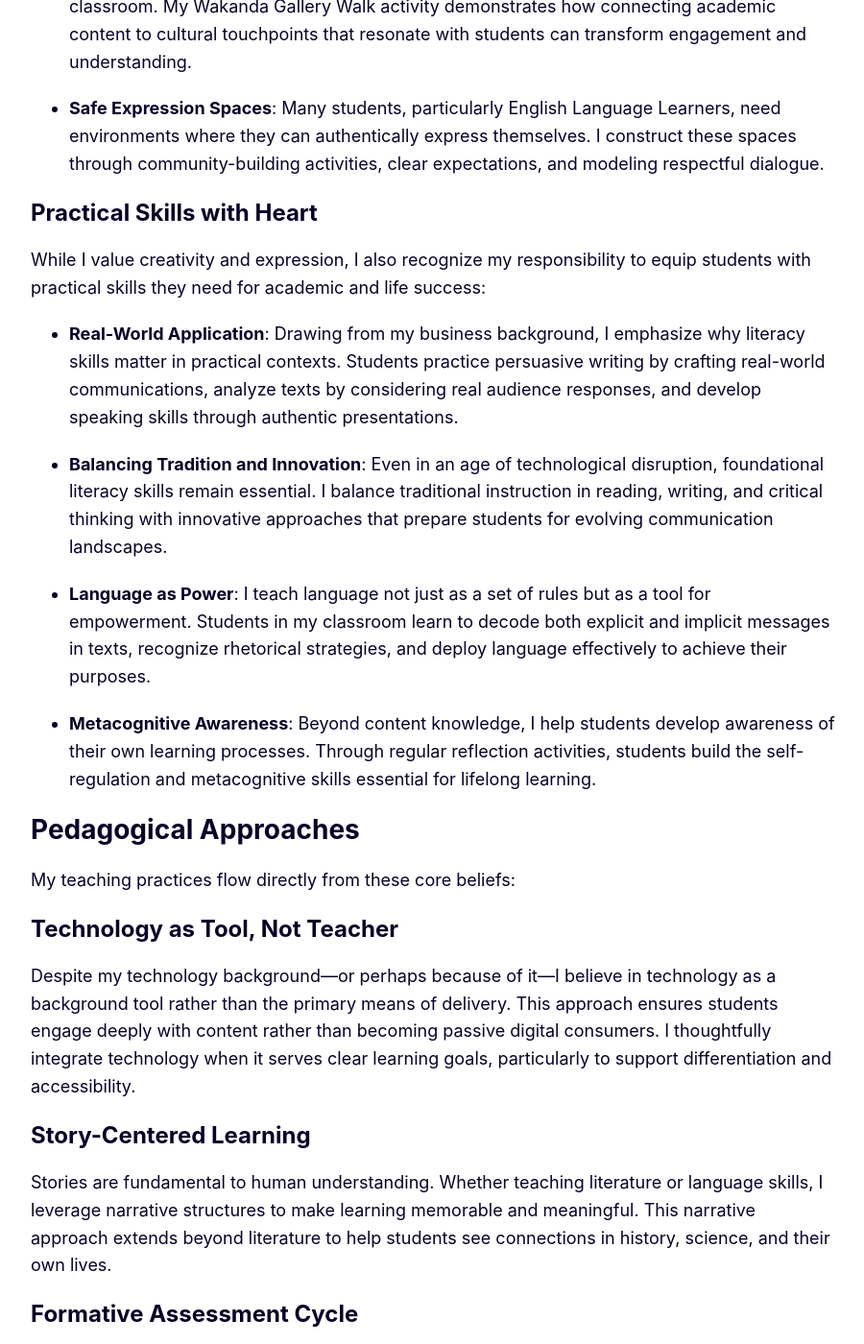
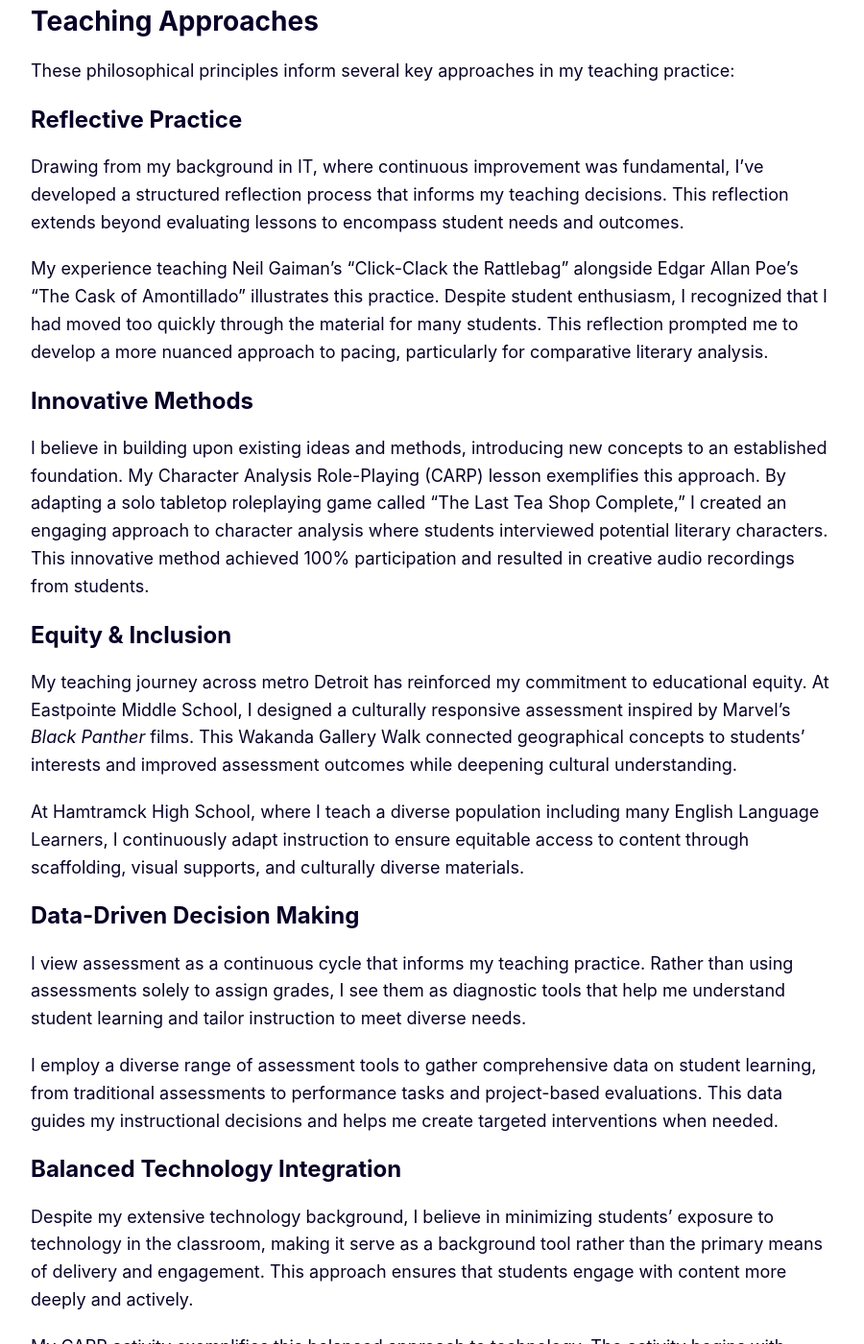
Before and after one commit to geoffreysperl/teaching, a Jekyll site: the page built from _pages/philosophy.md, in a window 1280 px wide and 1400 px high, scrolled down 1274 px. Shown: the whole window at 96% size, without its empty margins (188-1088 px from the left). Built offline with Jekyll 4.4.1, drawn with Linux system fonts in a browser that asks for light colours; some of the changed text lies outside the part shown.

Commit message:
Clean it up

```diff
--- a/_pages/philosophy.md
+++ b/_pages/philosophy.md
@@ -1,7 +1,7 @@
 ---
 layout: page
-title: Teaching Philosophy
-description: My approach to education and foundational beliefs about teaching and learning
+title: Philosophy & Approach
+description: My teaching philosophy and methodological approach
 permalink: /philosophy/
 ---
 
@@ -13,70 +13,60 @@
   </div>
 </div>
 
-## Philosophy Overview
+## Teaching Philosophy
 
-My teaching philosophy centers on creating learning experiences that honor student individuality while developing practical skills with heart. Drawing from both my extensive technology background and my passion for literature and language, I approach education as a blend of art and science—where evidence-based methods meet creative inspiration.
-
-## Core Beliefs
+My teaching philosophy centers on two fundamental principles:
 
 ### Individuality Matters
 
-Every student enters my classroom as a unique constellation of talents, interests, challenges, and dreams. This fundamental belief shapes my approach in several ways:
+Every student is a unique constellation of talents, dreams, and challenges. I believe in celebrating their individuality through:
 
-- **Differentiated Instruction**: I design learning experiences with multiple entry points and various paths to demonstrate understanding. When teaching literary analysis, for example, I offer options ranging from traditional written analysis to multimedia interpretation or dramatic presentation.
-
-- **Student Voice and Choice**: Learning deepens when students have agency. My Character Analysis Role-Playing (CARP) activities exemplify this approach by allowing students to explore literary characters through their own questions and decisions, creating authentic engagement with texts.
-
-- **Cultural Responsiveness**: I celebrate the diverse backgrounds my students bring to the classroom. My Wakanda Gallery Walk activity demonstrates how connecting academic content to cultural touchpoints that resonate with students can transform engagement and understanding.
-
-- **Safe Expression Spaces**: Many students, particularly English Language Learners, need environments where they can authentically express themselves. I construct these spaces through community-building activities, clear expectations, and modeling respectful dialogue.
+- Creating spaces where even the most reluctant learners can express themselves authentically
+- Designing instruction with multiple entry points and paths to success
+- Connecting content to students' interests and experiences
+- Honoring the diverse backgrounds my students bring to the classroom
 
 ### Practical Skills with Heart
 
-While I value creativity and expression, I also recognize my responsibility to equip students with practical skills they need for academic and life success:
+Drawing from my business background, I emphasize why literacy skills matter in practical contexts:
 
-- **Real-World Application**: Drawing from my business background, I emphasize why literacy skills matter in practical contexts. Students practice persuasive writing by crafting real-world communications, analyze texts by considering real audience responses, and develop speaking skills through authentic presentations.
+- Reading and listening aren't just about decoding words; they're about decoding life
+- Writing and speaking aren't merely academic exercises; they're shaping thoughts into existence
+- Even in an age of generative AI, these fundamental skills remain essential for success
+- Language skills are tools for empowerment, enabling students to navigate and shape their worlds
 
-- **Balancing Tradition and Innovation**: Even in an age of technological disruption, foundational literacy skills remain essential. I balance traditional instruction in reading, writing, and critical thinking with innovative approaches that prepare students for evolving communication landscapes.
+## Teaching Approaches
 
-- **Language as Power**: I teach language not just as a set of rules but as a tool for empowerment. Students in my classroom learn to decode both explicit and implicit messages in texts, recognize rhetorical strategies, and deploy language effectively to achieve their purposes.
+These philosophical principles inform several key approaches in my teaching practice:
 
-- **Metacognitive Awareness**: Beyond content knowledge, I help students develop awareness of their own learning processes. Through regular reflection activities, students build the self-regulation and metacognitive skills essential for lifelong learning.
+### Reflective Practice
 
-## Pedagogical Approaches
+Drawing from my background in IT, where continuous improvement was fundamental, I've developed a structured reflection process that informs my teaching decisions. This reflection extends beyond evaluating lessons to encompass student needs and outcomes.
 
-My teaching practices flow directly from these core beliefs:
+My experience teaching Neil Gaiman's "Click-Clack the Rattlebag" alongside Edgar Allan Poe's "The Cask of Amontillado" illustrates this practice. Despite student enthusiasm, I recognized that I had moved too quickly through the material for many students. This reflection prompted me to develop a more nuanced approach to pacing, particularly for comparative literary analysis.
 
-### Technology as Tool, Not Teacher
+### Innovative Methods
 
-Despite my technology background—or perhaps because of it—I believe in technology as a background tool rather than the primary means of delivery. This approach ensures students engage deeply with content rather than becoming passive digital consumers. I thoughtfully integrate technology when it serves clear learning goals, particularly to support differentiation and accessibility.
+I believe in building upon existing ideas and methods, introducing new concepts to an established foundation. My Character Analysis Role-Playing (CARP) lesson exemplifies this approach. By adapting a solo tabletop roleplaying game called "The Last Tea Shop Complete," I created an engaging approach to character analysis where students interviewed potential literary characters. This innovative method achieved 100% participation and resulted in creative audio recordings from students.
 
-### Story-Centered Learning
+### Equity & Inclusion
 
-Stories are fundamental to human understanding. Whether teaching literature or language skills, I leverage narrative structures to make learning memorable and meaningful. This narrative approach extends beyond literature to help students see connections in history, science, and their own lives.
+My teaching journey across metro Detroit has reinforced my commitment to educational equity. At Eastpointe Middle School, I designed a culturally responsive assessment inspired by Marvel's *Black Panther* films. This Wakanda Gallery Walk connected geographical concepts to students' interests and improved assessment outcomes while deepening cultural understanding.
 
-### Formative Assessment Cycle
+At Hamtramck High School, where I teach a diverse population including many English Language Learners, I continuously adapt instruction to ensure equitable access to content through scaffolding, visual supports, and culturally diverse materials.
 
-I view assessment primarily as a tool for improvement, not just evaluation. Through regular formative assessments, I gather data to adjust instruction, provide targeted feedback, and help students monitor their own progress. This cycle creates responsive teaching that meets students where they are.
+### Data-Driven Decision Making
 
-### Collaborative Learning Communities
+I view assessment as a continuous cycle that informs my teaching practice. Rather than using assessments solely to assign grades, I see them as diagnostic tools that help me understand student learning and tailor instruction to meet diverse needs.
 
-Learning is inherently social. I structure classroom activities to promote meaningful collaboration, where students build knowledge together through discussion, peer feedback, and group projects. These communities mirror the collaborative environments students will encounter in future academic and professional settings.
+I employ a diverse range of assessment tools to gather comprehensive data on student learning, from traditional assessments to performance tasks and project-based evaluations. This data guides my instructional decisions and helps me create targeted interventions when needed.
 
-## In Practice
+### Balanced Technology Integration
 
-This philosophy manifests in my classroom through:
+Despite my extensive technology background, I believe in minimizing students' exposure to technology in the classroom, making it serve as a background tool rather than the primary means of delivery and engagement. This approach ensures that students engage with content more deeply and actively.
 
-- **Active Learning**: Students in my classroom are rarely passive recipients of information. Instead, they analyze, create, debate, perform, and problem-solve.
+My CARP activity exemplifies this balanced approach to technology. The activity begins with analog components (physical dice, handwritten journaling) and incorporates technology strategically (audio recording) only where it genuinely enhances the learning experience.
 
-- **Text Complexity**: I select rich, complex texts that reward deep engagement, scaffolding appropriately to ensure all students can access challenging material.
+## Continuous Growth
 
-- **Multimodal Expression**: Students express understanding through various modes—writing, speaking, visual representation, performance—developing versatile communication skills.
-
-- **Reflective Practice**: Both students and I engage in regular reflection to refine our approaches and deepen understanding.
-
-## Ongoing Growth
-
-My philosophy continues to evolve through formal education, professional development, collaboration with colleagues, and—most importantly—what I learn from my students every day. As I pursue my Master's degree and doctoral studies, I remain committed to bridging research and practice, constantly refining my approach to better serve the unique individuals in my classroom.
-
-In essence, my teaching philosophy embraces both the art and science of education—combining evidence-based practices with the creativity and heart essential to meaningful learning. I strive to create a classroom where rigorous standards coexist with joy in learning, where students develop practical skills while finding their authentic voices, and where every individual is valued for their unique contributions to our learning community.
+My teaching philosophy and approaches continue to evolve through formal education, professional development, collaboration with colleagues, and—most importantly—what I learn from my students every day. As I pursue my Master's degree and doctoral studies, I remain committed to bridging research and practice, constantly refining my approach to better serve the unique individuals in my classroom.
--- /dev/null
+++ b/_pages/research.md
@@ -0,0 +1,64 @@
+---
+layout: page
+title: Research & Innovation
+description: My scholarly work and innovative teaching approaches
+permalink: /research/
+---
+
+<div class="gallery-box">
+  <div class="gallery">
+    <img src="/media/images/looking.png" loading="lazy">
+    <img src="/media/images/centered.png" loading="lazy">
+    <img src="/media/images/addressing.png" loading="lazy">
+  </div>
+</div>
+
+## Thesis Research
+
+My current research focuses on the effects of tabletop roleplaying games (TTRPGs) in the classroom on the academic literacy of secondary students. This work examines how structured roleplay can enhance student engagement and literacy development through:
+
+* Reading comprehension and critical analysis
+* Vocabulary development and language skills
+* Writing skills and creative expression
+* Narrative competence and storytelling
+
+This research bridges theoretical foundations from play theory, developmental psychology, and literacy research with practical classroom applications, offering a framework for educators interested in game-based learning approaches.
+
+## Character Analysis Role-Playing (CARP)
+
+During my student teaching in 2023-24, I developed and implemented a lesson using concepts from tabletop role-playing games to analyze characters in "The Most Dangerous Game." By adapting a solo TTRPG called "The Last Tea Shop Complete," I created an engaging approach to character analysis where students interviewed potential heroes or villains.
+
+This innovative method achieved 100% participation and resulted in creative audio recordings from students, demonstrating how game-based approaches can transform traditionally passive learning activities into dynamic, engaging experiences.
+
+You can download the game instructions for free on [Teachers Pay Teachers](https://www.teacherspayteachers.com/Product/Character-Analysis-Roleplaying-CARP-The-Most-Dangerous-Game-11492335).
+
+## Upcoming Presentation
+
+I will be presenting at Chaosium Con 2025 on a panel titled "TTRPGs in Education: Theory, Practice & Play," where I'll be sharing insights from my classroom implementation and research. This presentation will explore:
+
+* Theoretical foundations of game-based learning
+* Practical strategies for implementing TTRPGs in diverse classrooms
+* Assessment approaches for game-based learning activities
+* Connections between gameplay and academic literacy development
+
+## Professional Growth
+
+As I continue to develop as an educator and researcher, I'm focusing on several key areas:
+
+* Completing my thesis research on TTRPGs in education (currently in the writing stage)
+* Expanding my repertoire of culturally responsive teaching strategies
+* Deepening my expertise in supporting English Language Learners
+* Creating instructional resources that balance technology use with analog engagement strategies
+* Planning for doctoral studies to further my research and pedagogical expertise
+
+I maintain active memberships in key professional organizations including the Modern Language Association (MLA) and National Council of Teachers of English (NCTE), which help me stay current with research, pedagogical approaches, and best practices in English Language Arts education.
+
+## Educational Technology Perspective
+
+My 25 years in technology before transitioning to education give me a unique perspective on educational technology use. I am both technologically proficient and critically aware of technology's limitations in the learning process. This background allows me to make thoughtful decisions about when and how to incorporate digital tools.
+
+My approach to technology integration can be summarized as:
+
+> Technology should enhance human connection, not replace it. Digital tools should be used intentionally and strategically, serving specific learning goals rather than being used for their own sake.
+
+Through my research and classroom innovations, I strive to develop approaches that honor traditional literacy skills while preparing students for an increasingly digital future.
```
Also changed, not shown: _data/settings.yml (+4 -18 lines).
